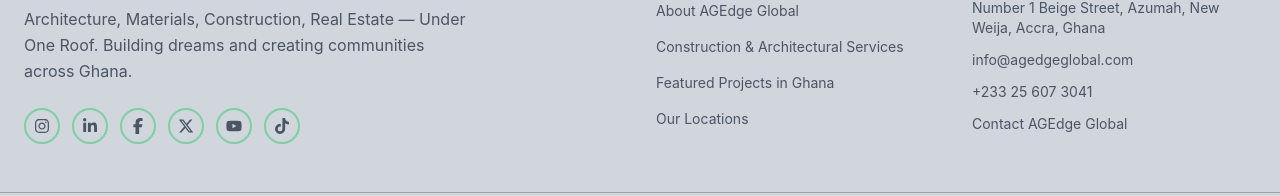
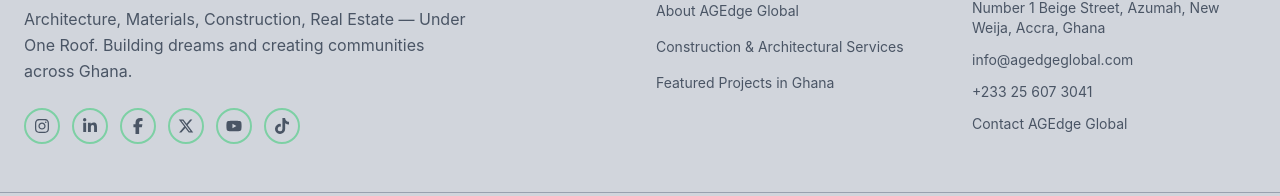
Before and after one commit to InkoomJoyce/agedge-web, a React (Vite) app: page / in a window 1280 px wide. Shown: the part 4139-4335 px from the top of the page. Built offline with nearby package versions, Linux system fonts and the light colour scheme.

Commit message:
footer correction

```diff
--- a/index.html
+++ b/index.html
@@ -12,7 +12,7 @@
     <title>AGEdge Global | Architect & Architecture Firm in Accra, Ghana</title>
     <meta
       name="description"
-      content="AGEdge Global is a leading architect and architecture firm in Accra, Ghana. We design and build residential, commercial, and educational projects — architecture, construction, and real estate under one roof."
+      content="AGEdge Global is a leading architecture firm in Accra, Ghana. We design and build residential, commercial, and educational projects — architecture, construction, and real estate under one roof."
     />
     <meta
       name="keywords"
--- a/src/components/Footer.jsx
+++ b/src/components/Footer.jsx
@@ -328,7 +328,7 @@
                 <li><Link to="/about" className="text-gray-600 hover:text-green-600 transition text-sm">About AGEdge Global</Link></li>
                 <li><Link to="/services" className="text-gray-600 hover:text-green-600 transition text-sm">Construction & Architectural Services</Link></li>
                 <li><Link to="/projects" className="text-gray-600 hover:text-green-600 transition text-sm">Featured Projects in Ghana</Link></li>
-                <li><Link to="/locations" className="text-gray-600 hover:text-green-600 transition text-sm">Our Locations</Link></li>
+                {/* <li><Link to="/locations" className="text-gray-600 hover:text-green-600 transition text-sm">Our Locations</Link></li> */}
               </ul>
             </nav>
 
```
